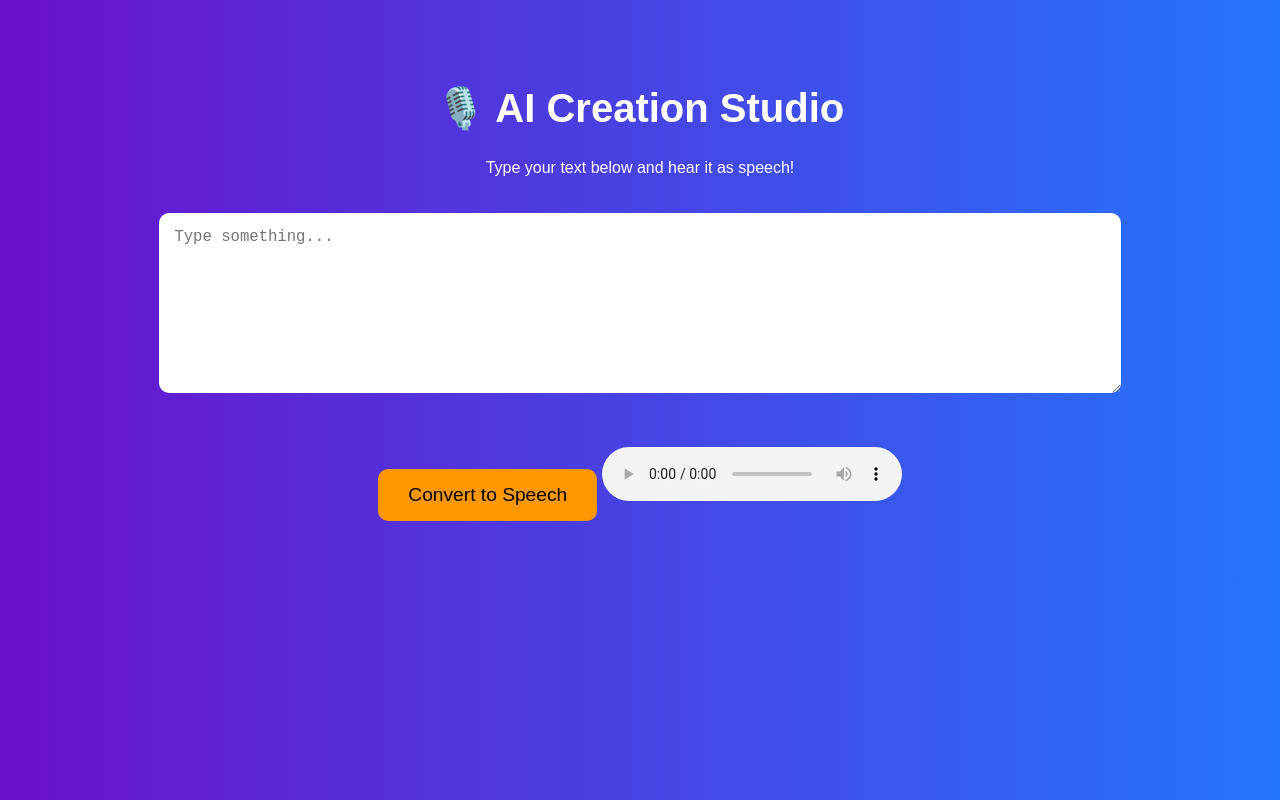
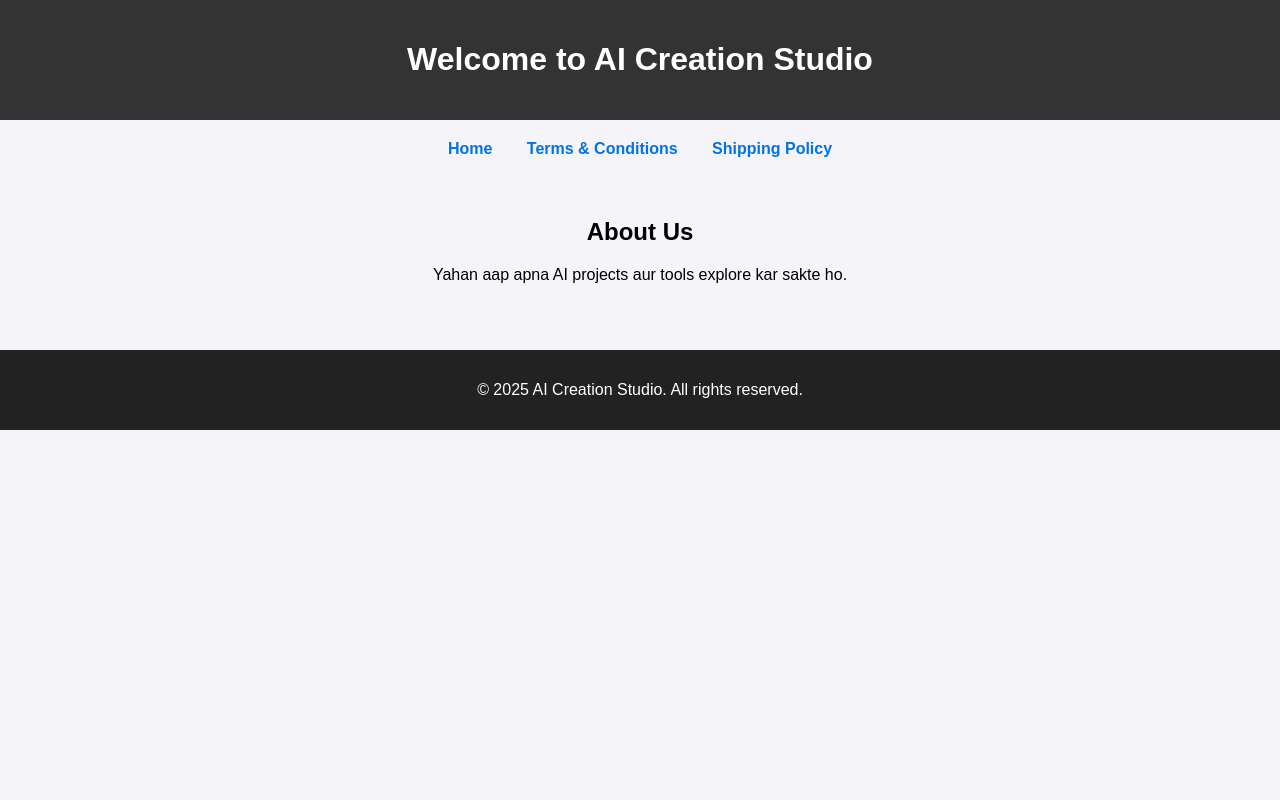
Before and after one commit to ailaboratory56-collab/Ai-creation-studio, a plain HTML site: page index.html in a window 1280 px wide. Drawn offline with Linux system fonts and the light colour scheme.

Commit message:
Update index.html

```diff
--- a/index.html
+++ b/index.html
@@ -7,59 +7,57 @@
   <style>
     body {
       font-family: Arial, sans-serif;
-            background: linear-gradient(to right, #6a11cb, #2575fc);
-            color: white;
+      background: #f4f4f9;
+      margin: 0;
+      padding: 0;
       text-align: center;
-            padding: 50px;
     }
-        h1 {
-            font-size: 2.5em;
+    header {
+      background: #333;
+      color: #fff;
+      padding: 20px;
     }
-        textarea {
-            width: 80%;
-            height: 150px;
+    nav {
       margin: 20px 0;
-            border-radius: 10px;
-            border: none;
+    }
+    nav a {
+      margin: 0 15px;
+      text-decoration: none;
+      color: #0073e6;
+      font-weight: bold;
+    }
+    nav a:hover {
+      color: #ff6600;
+    }
+    section {
+      padding: 20px;
+    }
+    footer {
+      margin-top: 30px;
       padding: 15px;
-            font-size: 1.2em;
-        }
-        button {
-            background: #ff9800;
-            border: none;
-            padding: 15px 30px;
-            font-size: 1.2em;
-            border-radius: 10px;
-            cursor: pointer;
-        }
-        button:hover {
-            background: #e68900;
-        }
-        audio {
-            margin-top: 30px;
+      background: #222;
+      color: #fff;
     }
   </style>
 </head>
 <body>
-    <h1>🎙️ AI Creation Studio</h1>
-    <p>Type your text below and hear it as speech!</p>
-    <textarea id="textInput" placeholder="Type something..."></textarea><br>
-    <button onclick="speakText()">Convert to Speech</button>
-    <audio id="audioPlayer" controls></audio>
+  <header>
+    <h1>Welcome to AI Creation Studio</h1>
+  </header>
 
-    <script>
-        async function speakText() {
-            const text = document.getElementById("textInput").value;
-            if (!text) {
-                alert("Please type some text first!");
-                return;
-            }
+  <nav>
+    <a href="index.html">Home</a>
+    <a href="terms.html">Terms & Conditions</a>
+    <a href="shipping.html">Shipping Policy</a>
+  </nav>
 
-            // Example: Convert text into speech (dummy for now)
-            const audio = document.getElementById("audioPlayer");
-            audio.src = "https://www.soundhelix.com/examples/mp3/SoundHelix-Song-1.mp3";
-            audio.play();
-        }
-    </script>
+  <section>
+    <h2>About Us</h2>
+    <p>Yahan aap apna AI projects aur tools explore kar sakte ho.</p>
+  </section>
+
+  <footer>
+    <p>&copy; 2025 AI Creation Studio. All rights reserved.</p>
+  </footer>
 </body>
 </html>
```
Lines whose indentation alone changed are shown as unchanged.
